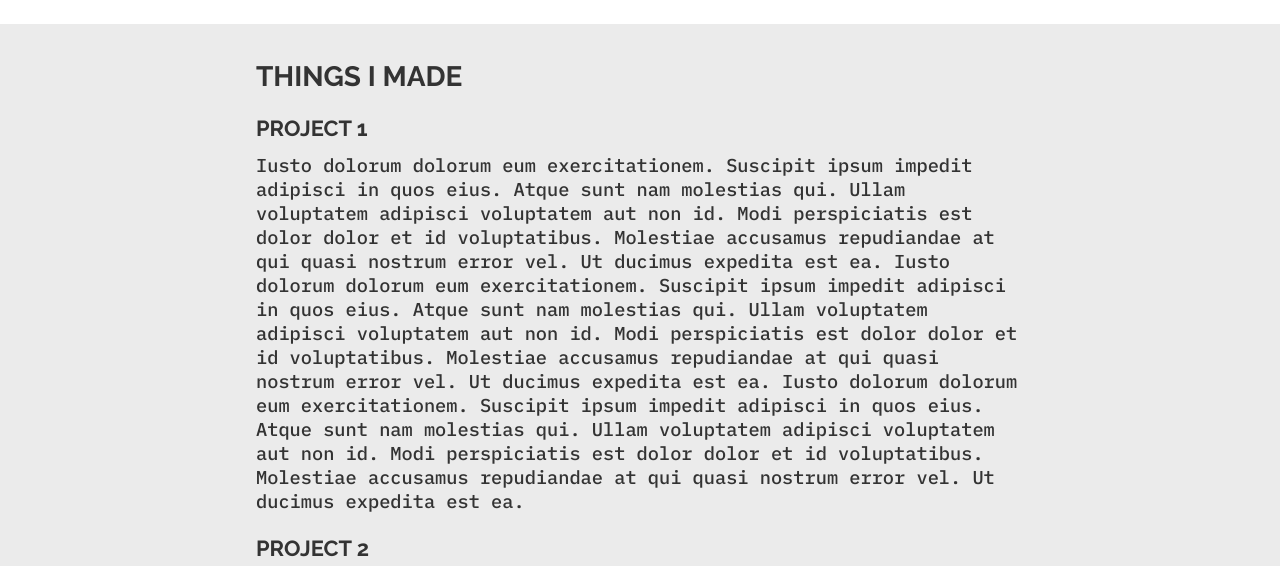
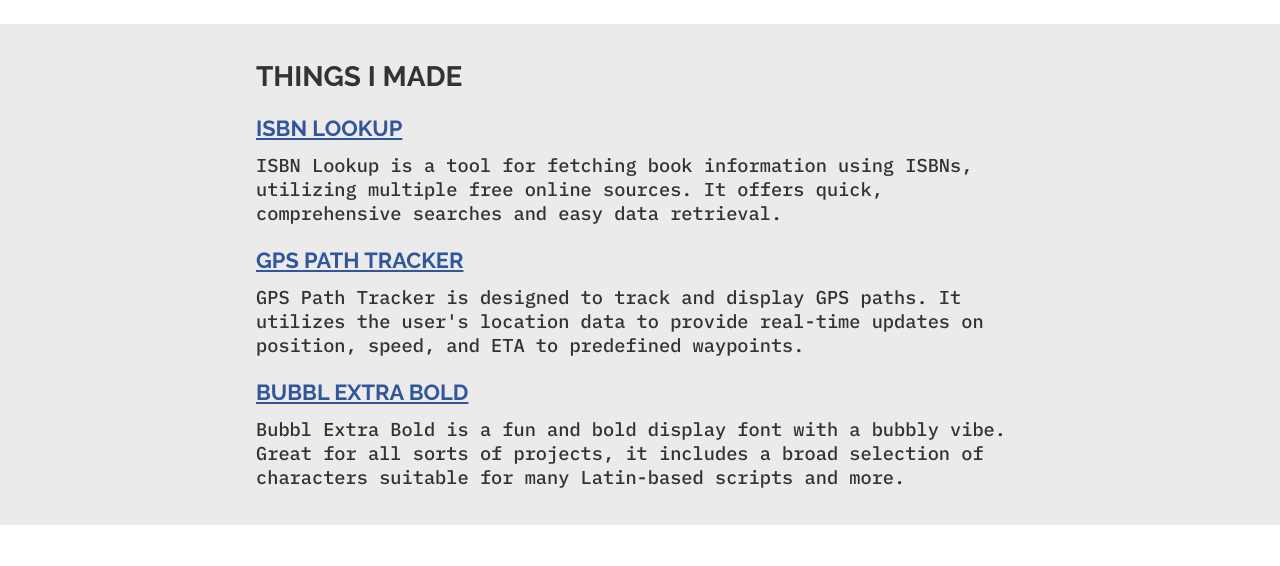
Before and after one commit to rotenaple/rotenaple, a plain HTML site: page index.html in a window 1280 px wide. Shown: the part 710-1276 px from the top of the page. Drawn offline with nearby package versions, Linux system fonts and the light colour scheme.

Commit message:
projects

```diff
--- a/index.html
+++ b/index.html
@@ -21,15 +21,20 @@
         rel="stylesheet">
     <link rel="stylesheet" type="text/css" href="style.css">
     <script type="module" src="https://unpkg.com/ionicons@7.1.0/dist/ionicons/ionicons.esm.js"></script>
-    <script nomodule src="https://unpkg.com/ionicons@7.1.0/dist/ionicons/ionicons.js"></script></head>
+    <script nomodule src="https://unpkg.com/ionicons@7.1.0/dist/ionicons/ionicons.js"></script>
+</head>
+
 <body>
     <header>
         <nav>
             <ul>
                 <li><a href="?"><img class="rotenaple" src="img/rotenaple_mono.svg" /></a></li>
-                <li><a class="nav-text" href="#languages"><ion-icon name="terminal"></ion-icon><span class="nav-label">Languages</span></a></li>
-                <li><a class="nav-text" href="#projects"><ion-icon name="bulb"></ion-icon><span class="nav-label">Projects</span></a></li>
-                <li><a class="nav-text" href="#contact"><ion-icon name="send"></ion-icon><span class="nav-label">Contact</span></a></li>
+                <li><a class="nav-text" href="#languages"><ion-icon name="terminal"></ion-icon><span
+                            class="nav-label">Languages</span></a></li>
+                <li><a class="nav-text" href="#projects"><ion-icon name="bulb"></ion-icon><span
+                            class="nav-label">Projects</span></a></li>
+                <li><a class="nav-text" href="#contact"><ion-icon name="send"></ion-icon><span
+                            class="nav-label">Contact</span></a></li>
             </ul>
         </nav>
     </header>
@@ -72,67 +77,40 @@
         <section id="projects">
             <h2>Things I Made</h2>
             <div id="project1">
-                <h3>Project 1</h3>
+                <h3><a href="https://github.com/rotenaple/ISBN-Lookup">ISBN Lookup</a></h3>
                 <p>
-                    Iusto dolorum dolorum eum exercitationem. Suscipit ipsum impedit adipisci in quos eius. Atque sunt
-                    nam molestias qui. Ullam voluptatem adipisci voluptatem aut non id. Modi perspiciatis est dolor
-                    dolor et id voluptatibus. Molestiae accusamus repudiandae at qui quasi nostrum error vel. Ut ducimus
-                    expedita est ea.
-                    Iusto dolorum dolorum eum exercitationem. Suscipit ipsum impedit adipisci in quos eius. Atque sunt
-                    nam molestias qui. Ullam voluptatem adipisci voluptatem aut non id. Modi perspiciatis est dolor
-                    dolor et id voluptatibus. Molestiae accusamus repudiandae at qui quasi nostrum error vel. Ut ducimus
-                    expedita est ea.
-                    Iusto dolorum dolorum eum exercitationem. Suscipit ipsum impedit adipisci in quos eius. Atque sunt
-                    nam molestias qui. Ullam voluptatem adipisci voluptatem aut non id. Modi perspiciatis est dolor
-                    dolor et id voluptatibus. Molestiae accusamus repudiandae at qui quasi nostrum error vel. Ut ducimus
-                    expedita est ea.
+                    ISBN Lookup is a tool for fetching book information using ISBNs, utilizing multiple free online
+                    sources. It offers quick, comprehensive searches and easy data retrieval.
                 </p>
             </div>
 
             <div id="project2">
-                <h3>Project 2</h3>
+                <h3><a href="https://github.com/rotenaple/GPS-Path-Tracker">GPS Path Tracker</a></h3>
                 <p>
-                    Iusto dolorum dolorum eum exercitationem. Suscipit ipsum impedit adipisci in quos eius. Atque sunt
-                    nam molestias qui. Ullam voluptatem adipisci voluptatem aut non id. Modi perspiciatis est dolor
-                    dolor et id voluptatibus. Molestiae accusamus repudiandae at qui quasi nostrum error vel. Ut ducimus
-                    expedita est ea.
-                    Iusto dolorum dolorum eum exercitationem. Suscipit ipsum impedit adipisci in quos eius. Atque sunt
-                    nam molestias qui. Ullam voluptatem adipisci voluptatem aut non id. Modi perspiciatis est dolor
-                    dolor et id voluptatibus. Molestiae accusamus repudiandae at qui quasi nostrum error vel. Ut ducimus
-                    expedita est ea.
-                    Iusto dolorum dolorum eum exercitationem. Suscipit ipsum impedit adipisci in quos eius. Atque sunt
-                    nam molestias qui. Ullam voluptatem adipisci voluptatem aut non id. Modi perspiciatis est dolor
-                    dolor et id voluptatibus. Molestiae accusamus repudiandae at qui quasi nostrum error vel. Ut ducimus
-                    expedita est ea.
+                    GPS Path Tracker is designed to track and display GPS paths. It utilizes the user's location data to
+                    provide real-time updates on position, speed, and ETA to predefined waypoints.
                 </p>
             </div>
 
             <div id="project3">
-                <h3>Project 3</h3>
+                <h3><a href="https://github.com/rotenaple/Bubbl-Extra-Bold">Bubbl Extra Bold</a></h3>
                 <p>
-                    Iusto dolorum dolorum eum exercitationem. Suscipit ipsum impedit adipisci in quos eius. Atque sunt
-                    nam molestias qui. Ullam voluptatem adipisci voluptatem aut non id. Modi perspiciatis est dolor
-                    dolor et id voluptatibus. Molestiae accusamus repudiandae at qui quasi nostrum error vel. Ut ducimus
-                    expedita est ea.
-                    Iusto dolorum dolorum eum exercitationem. Suscipit ipsum impedit adipisci in quos eius. Atque sunt
-                    nam molestias qui. Ullam voluptatem adipisci voluptatem aut non id. Modi perspiciatis est dolor
-                    dolor et id voluptatibus. Molestiae accusamus repudiandae at qui quasi nostrum error vel. Ut ducimus
-                    expedita est ea.
-                    Iusto dolorum dolorum eum exercitationem. Suscipit ipsum impedit adipisci in quos eius. Atque sunt
-                    nam molestias qui. Ullam voluptatem adipisci voluptatem aut non id. Modi perspiciatis est dolor
-                    dolor et id voluptatibus. Molestiae accusamus repudiandae at qui quasi nostrum error vel. Ut ducimus
-                    expedita est ea.
+                    Bubbl Extra Bold is a fun and bold display font with a bubbly vibe. Great for all sorts of projects,
+                    it includes a broad selection of characters suitable for many Latin-based scripts and more.
                 </p>
             </div>
+
         </section>
 
         <section id="contact">
             <h2>Contact Me</h2>
             <div class="contact-info">
                 <p><ion-icon name="mail"></ion-icon> <a href="mailto:edward@rotenaple.com">edward@rotenaple.com</a></p>
-                <p><ion-icon name="logo-linkedin"></ion-icon> <a href="https://www.linkedin.com/in/edward-loklam/" target="_blank">edward-loklam</a></p>
-                <p><ion-icon name="logo-github"></ion-icon> <a href="https://github.com/rotenaple" target="_blank">rotenaple</a></p>
-                <p><ion-icon name="logo-discord"></ion-icon> <a href="https://discordapp.com/users/rotenaple" target="_blank">rotenaple</a></p>
+                <p><ion-icon name="logo-linkedin"></ion-icon> <a href="https://www.linkedin.com/in/edward-loklam/"
+                        target="_blank">edward-loklam</a></p>
+                <p><ion-icon name="logo-github"></ion-icon> <a href="https://github.com/rotenaple"
+                        target="_blank">rotenaple</a></p>
+                <p><ion-icon name="logo-discord"></ion-icon> rotenaple</p>
             </div>
         </section>
 
--- a/style.css
+++ b/style.css
@@ -95,6 +95,14 @@ h3 {
     margin: 22px 0 12px 0;
 }
 
+h3 a {
+    color: #33569a;
+}
+
+h3 a:hover {
+    color: #183650;
+}
+
 p {
     margin: 12px 0 8px 0;
 }
```
